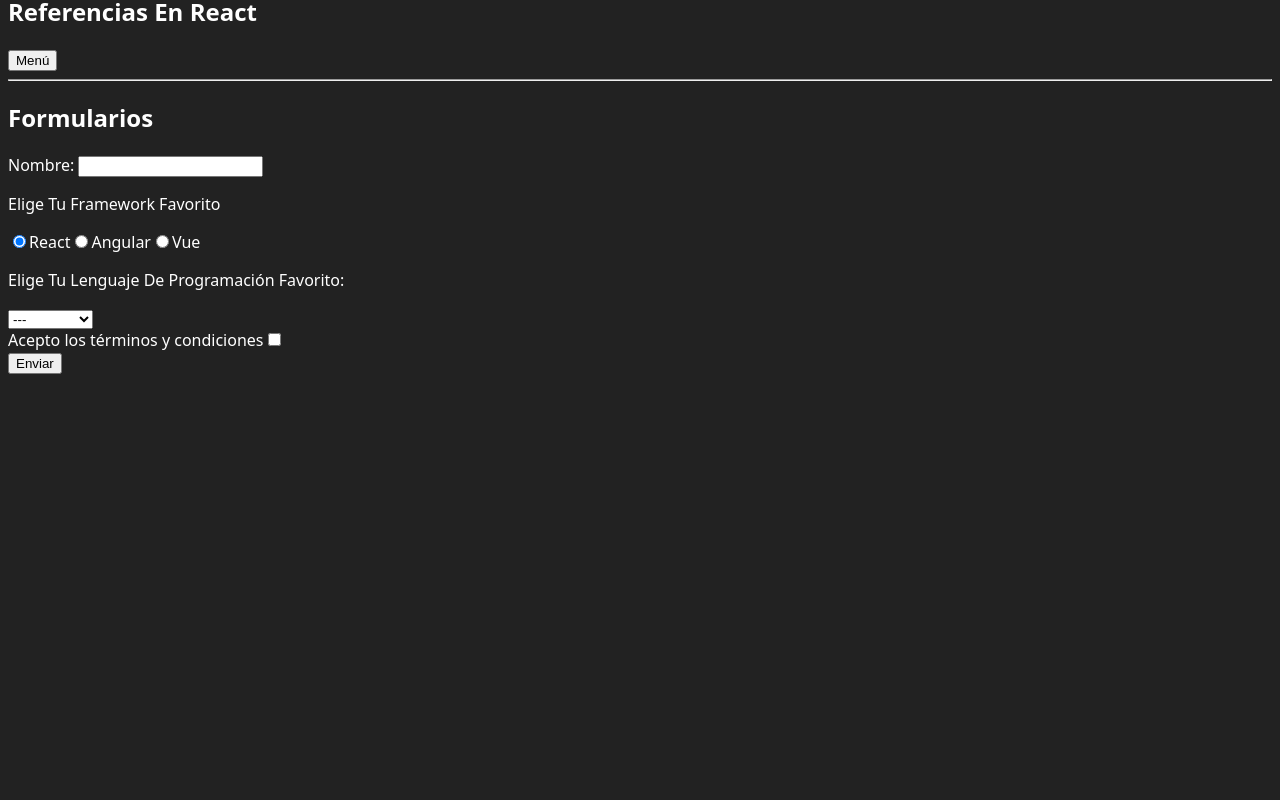
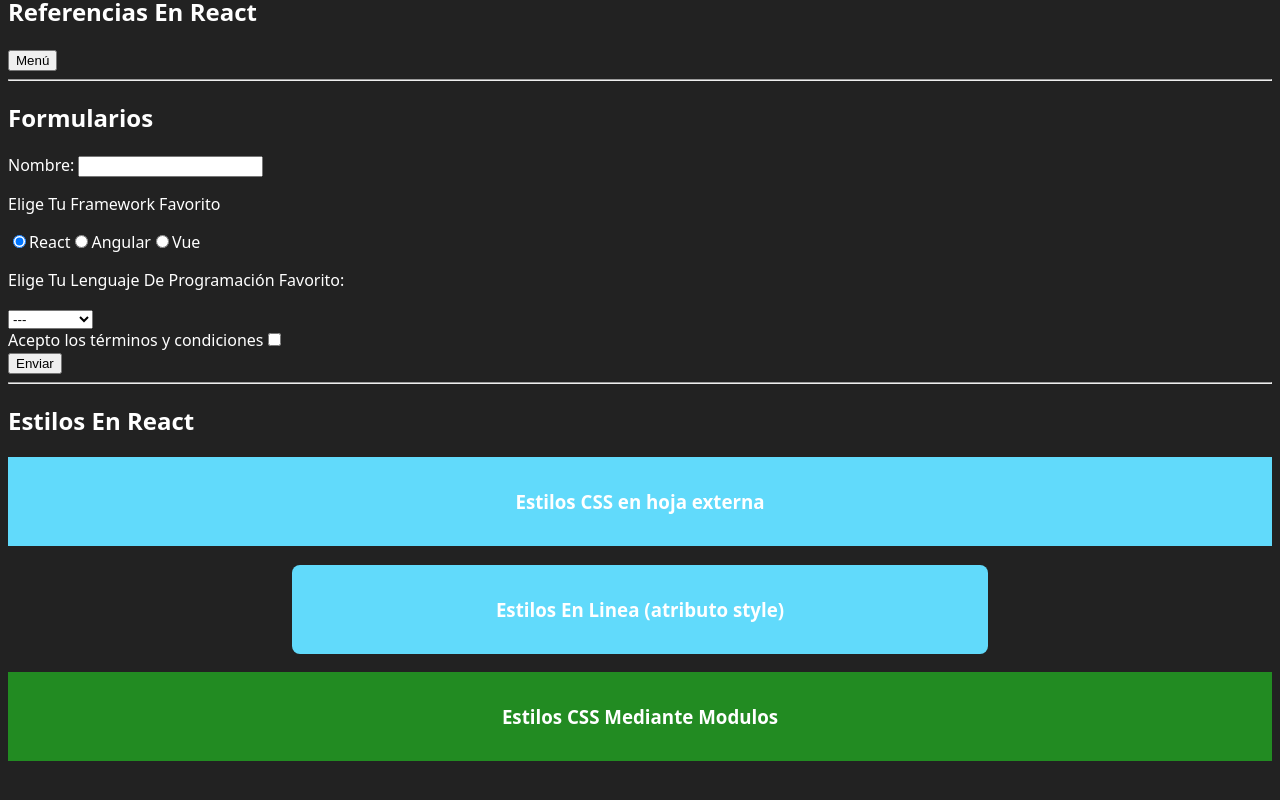
Before and after one commit to manuellpz/WebCourses, a React (Vite) app in the folder curso-react/: page / in a window 1280 px wide. Shown: the part 2681-3481 px from the top of the page. Before the commit the page ends 3283 px from the top, so only its background shows below. Built offline with nearby package versions, Linux system fonts and the light colour scheme; no server answers.

Commit message:
Estilos CSS en React - I

```diff
--- a/curso-react/src/App.jsx
+++ b/curso-react/src/App.jsx
@@ -18,6 +18,7 @@ import AjaxHooks from "./Components/AjaxHooks";
 import HooksPersonalizados from "./Components/HooksPersonalizados";
 import Referencias from "./Components/Referencias";
 import Formularios from "./Components/Formularios";
+import Estilos from "./Components/Estilos";
 
 function App() {
   const stations = ["Spring", "Summer", "Fall / Autumn", "Winter"];
@@ -74,16 +75,13 @@ function App() {
       <Referencias />
       <hr />
       <Formularios />
+      <hr />
+      <Estilos />
       <br />
       <br />
       <br />
       <br />
-      <br />
-      <br />
-      <br />
-      <br />
-      <br />
-      <br />
+
     </>
   );
 }
--- /dev/null
+++ b/curso-react/src/Components/Estilos.css
@@ -0,0 +1,12 @@
+.estilos h3 {
+   padding:2rem;
+   text-align: center;
+}
+
+.bg-react {
+   background: #61dafb;
+   &:hover {
+      background: #61dafb80;
+      transition:background 0.5s ease-in-out;
+   }
+}
--- /dev/null
+++ b/curso-react/src/Components/Estilos.jsx
@@ -0,0 +1,19 @@
+import React from "react";
+import "./Estilos.css"
+import moduleStyles from "./Estilos.module.css"
+
+export default function Estilos() {
+   const myStyles = {
+      borderRadius:"8px",
+      margin:"15px auto",
+      maxWidth:"50%"
+   }
+   return (
+      <section className="estilos">
+         <h2>Estilos En React</h2>
+         <h3 className="bg-react">Estilos CSS en hoja externa</h3>
+         <h3 className="bg-react" style={myStyles}>Estilos En Linea (atributo style)</h3>
+         <h3 className={moduleStyles.success}>Estilos CSS Mediante Modulos</h3>
+      </section>
+   )
+}
--- /dev/null
+++ b/curso-react/src/Components/Estilos.module.css
@@ -0,0 +1,7 @@
+.success {
+   background-color: forestgreen;
+   &:hover {
+      background-color: rgba(0,150,0,0.5);
+      transition: background 0.5s ease-in-out;
+   }
+}
```
